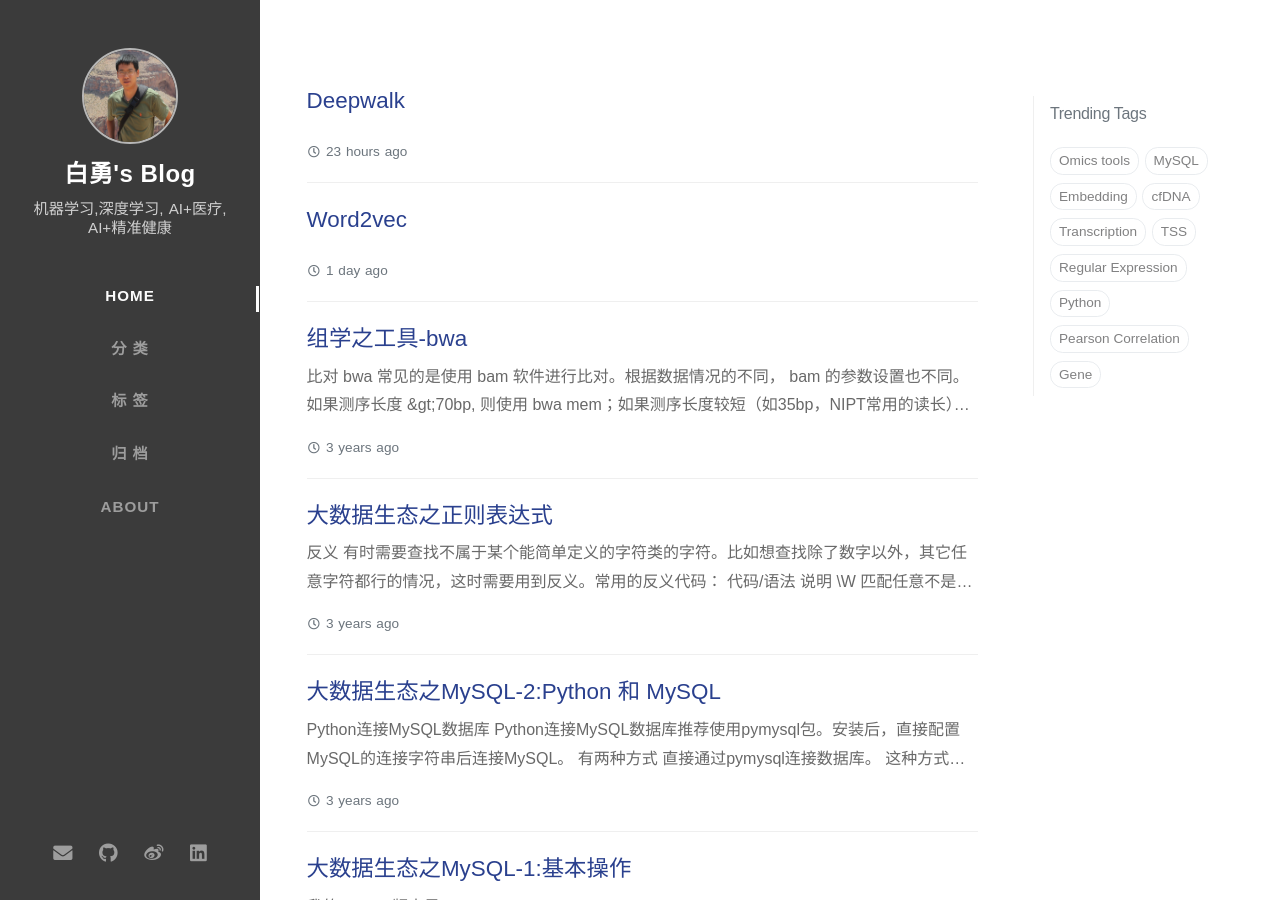
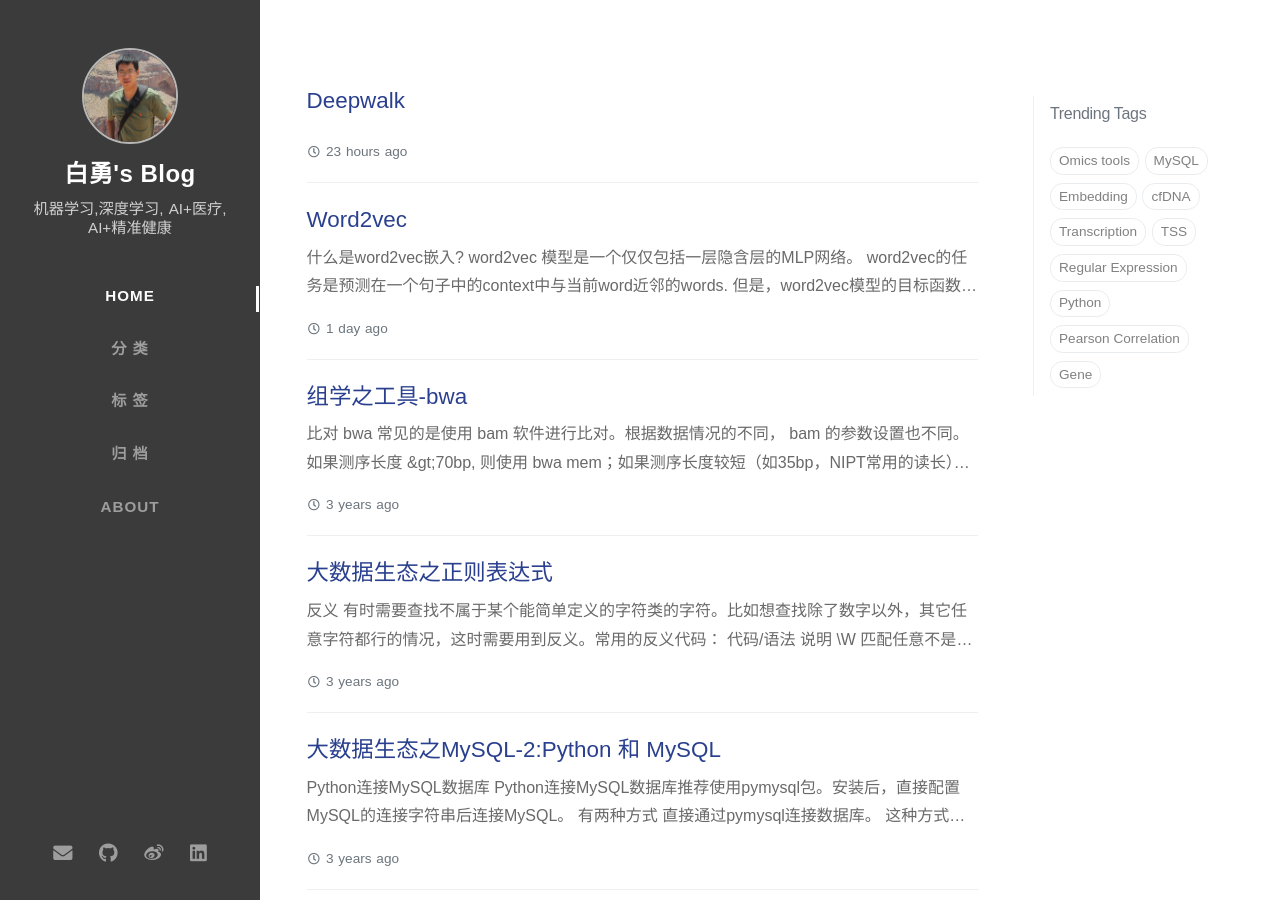
Before and after one commit to y-bai/y-bai.github.io, a Jekyll site: the page built from index.html, in a window 1280 px wide and 900 px high. Built offline with Jekyll 4.4.1, drawn with Linux system fonts in a browser that asks for light colours; nearby versions of some CDN libraries; some web fonts are replaced; the list of posts is cut into pages by our own code; comment, search, counter and statistics services are not loaded.

Commit message:
update word2vec

```diff
--- a/_posts/2023-05-20-word2vec.md
+++ b/_posts/2023-05-20-word2vec.md
@@ -4,3 +4,8 @@ date: 2023-05-20 10:14:00 +0800
 categories: [NLP]
 tags: [Embedding]
 ---
+
+# 什么是word2vec嵌入?
+word2vec 模型是一个<kbd>仅仅包括一层隐含层</kbd>的MLP网络。
+- word2vec的任务是预测在一个句子中的`context`中与当前word近邻的words.
+- 但是，word2vec模型的目标函数与该任务没有任何关系。所有我们想要得到的是<kbd>隐含层学习到的权重矩阵</kbd>，这个权重矩阵就是我们用来作为`词嵌入(word embeddings)`.
```
Also changed, not shown: _posts/2023-05-21-deepwalk.md (line endings or trailing spaces).
